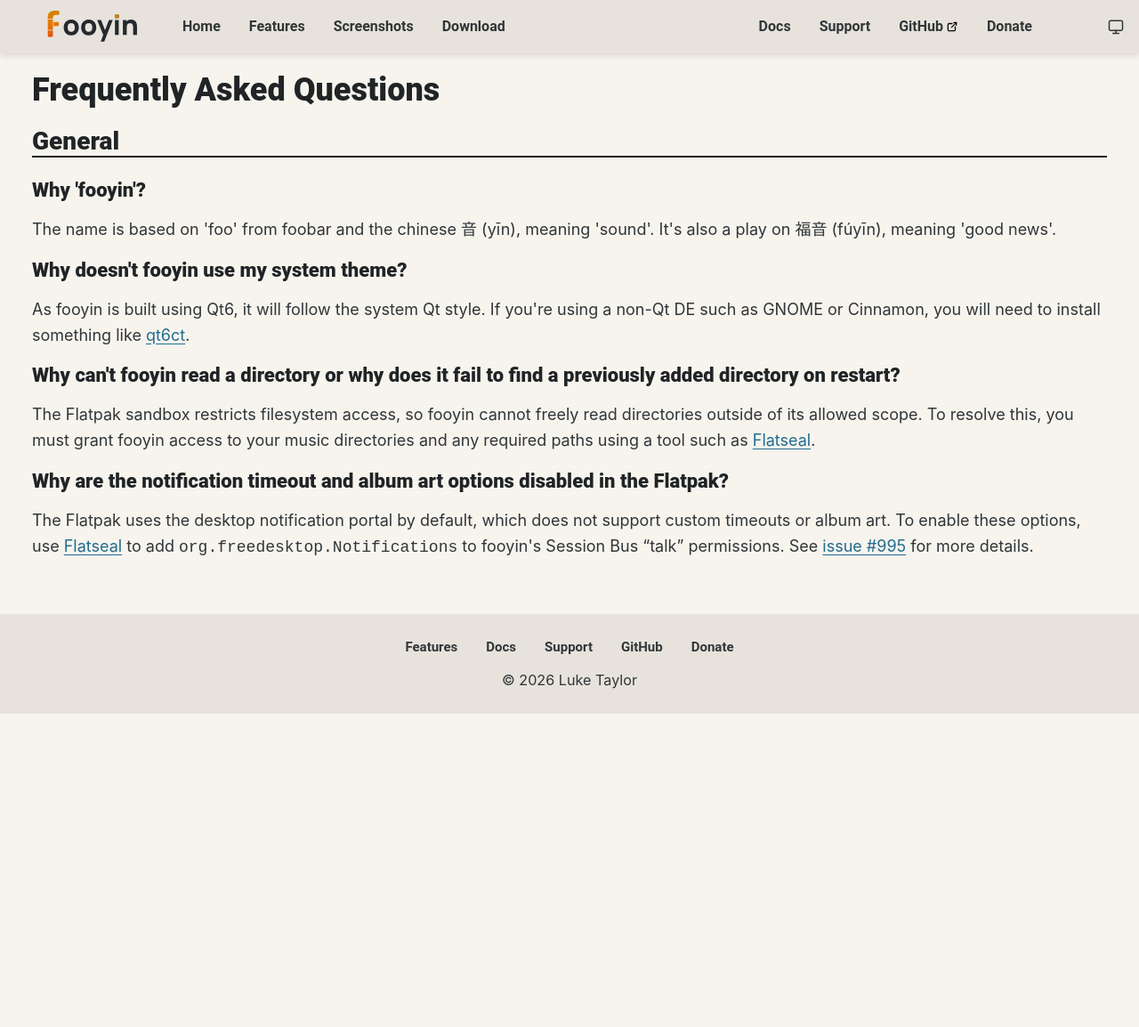
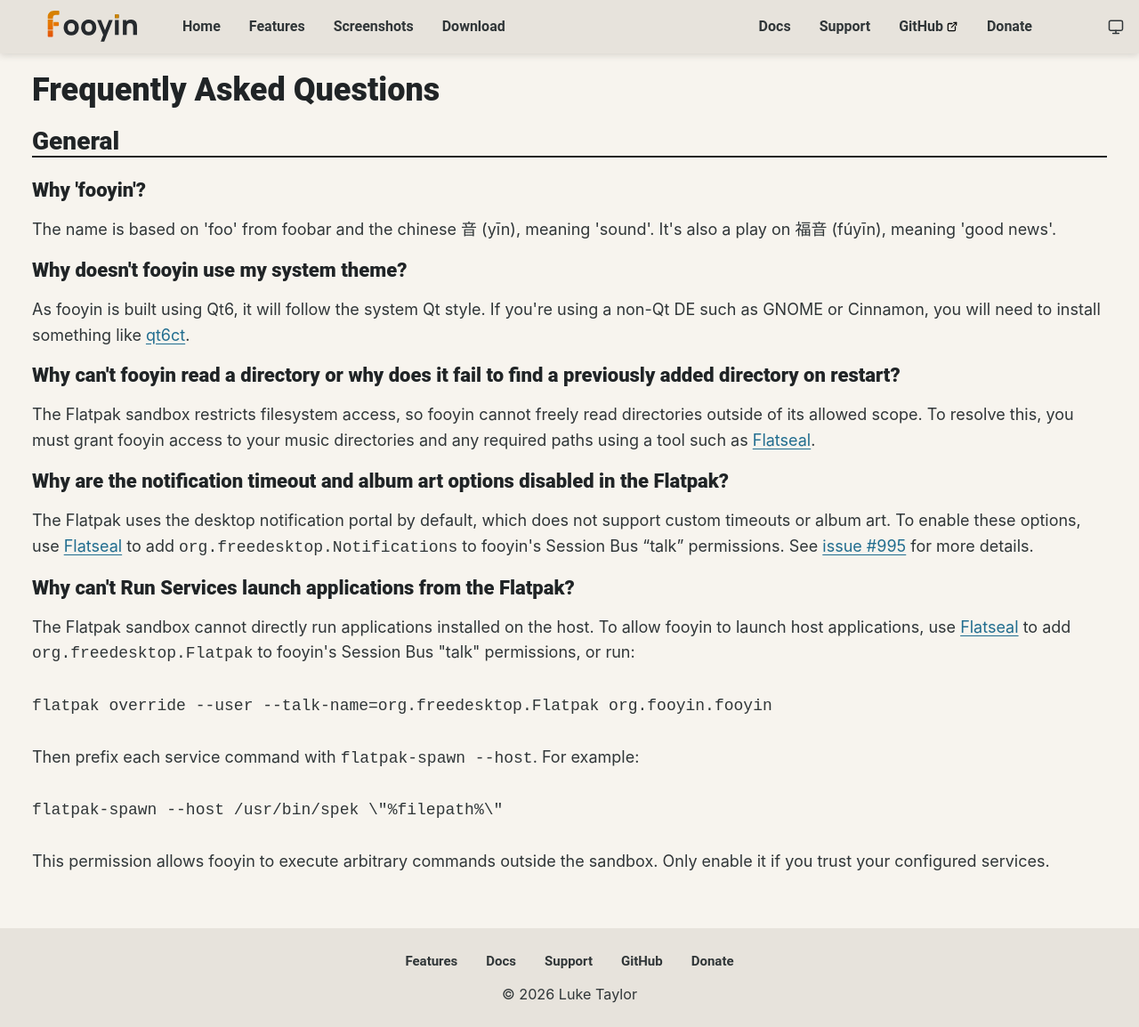
Before and after one commit to fooyin/fooyin.org, a Jekyll site: the page built from pages/faq.html, in a window 1280 px wide. Shown: the whole page at 89% size. Built offline with Jekyll 4.4.1, drawn with Linux system fonts in a browser that asks for light colours; before the commit the page ends 900 px from its top, so only the background shows below that.

Commit message:
Add FAQ entry for Run Services

```diff
--- a/_data/faq.yml
+++ b/_data/faq.yml
@@ -21,3 +21,13 @@
         to add <code>org.freedesktop.Notifications</code> to fooyin's Session Bus “talk” permissions.
         See <a href='https://github.com/fooyin/fooyin/issues/995' target='_blank' rel='noopener noreferrer'>issue #995</a>
         for more details.
+    - question: "Why can't Run Services launch applications from the Flatpak?"
+      answer: |
+        The Flatpak sandbox cannot directly run applications installed on the host. To allow fooyin to launch host applications, use
+        <a href='https://flathub.org/apps/com.github.tchx84.Flatseal' target='_blank' rel='noopener noreferrer'>Flatseal</a>
+        to add <code>org.freedesktop.Flatpak</code> to fooyin's Session Bus "talk" permissions, or run:<br><br>
+        <code>flatpak override --user --talk-name=org.freedesktop.Flatpak org.fooyin.fooyin</code><br><br>
+        Then prefix each service command with <code>flatpak-spawn --host</code>. For example:<br><br>
+        <code>flatpak-spawn --host /usr/bin/spek \"%filepath%\"</code><br><br>
+        This permission allows fooyin to execute arbitrary commands outside the sandbox. Only enable it if you trust
+        your configured services.
```
